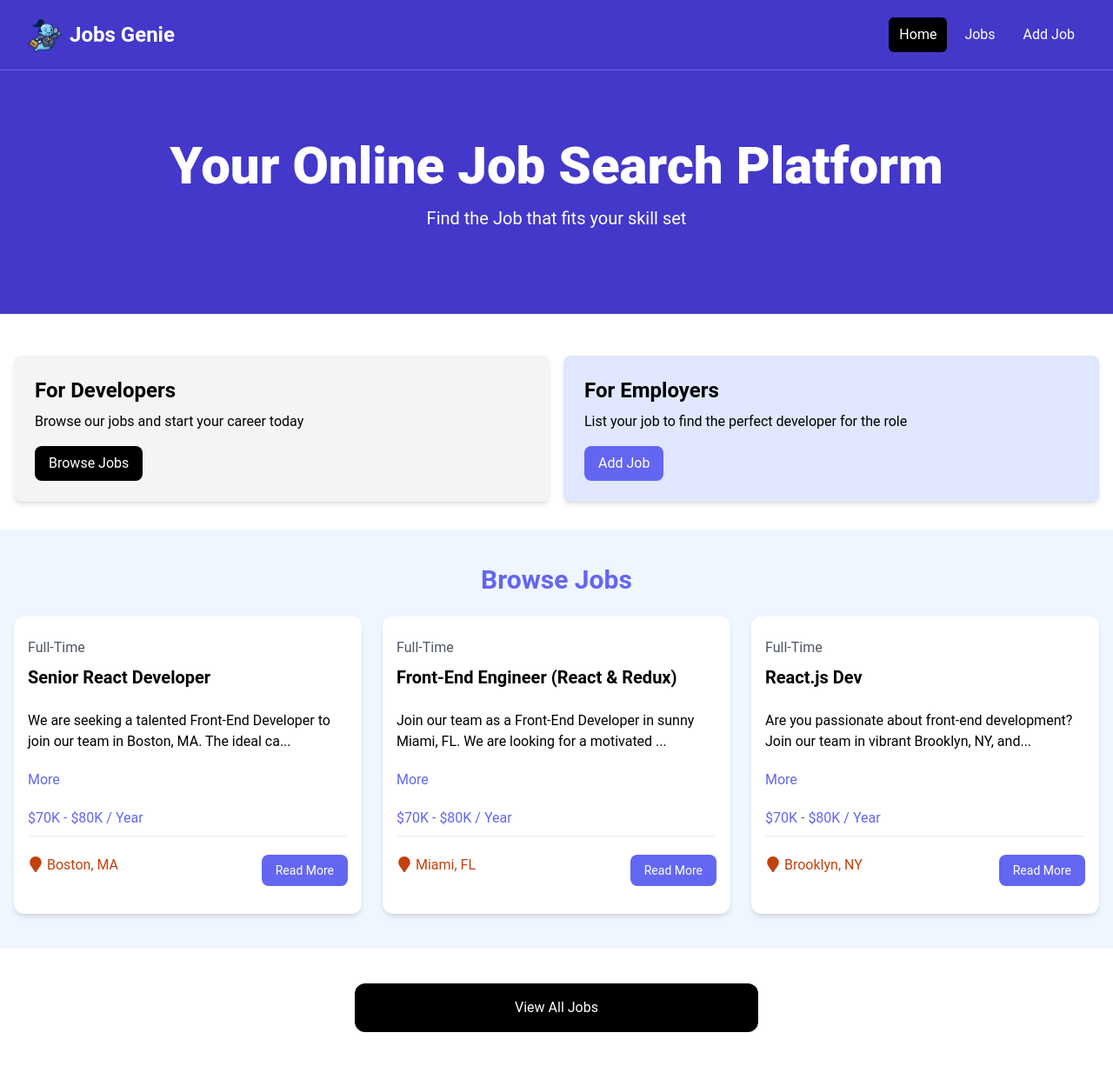
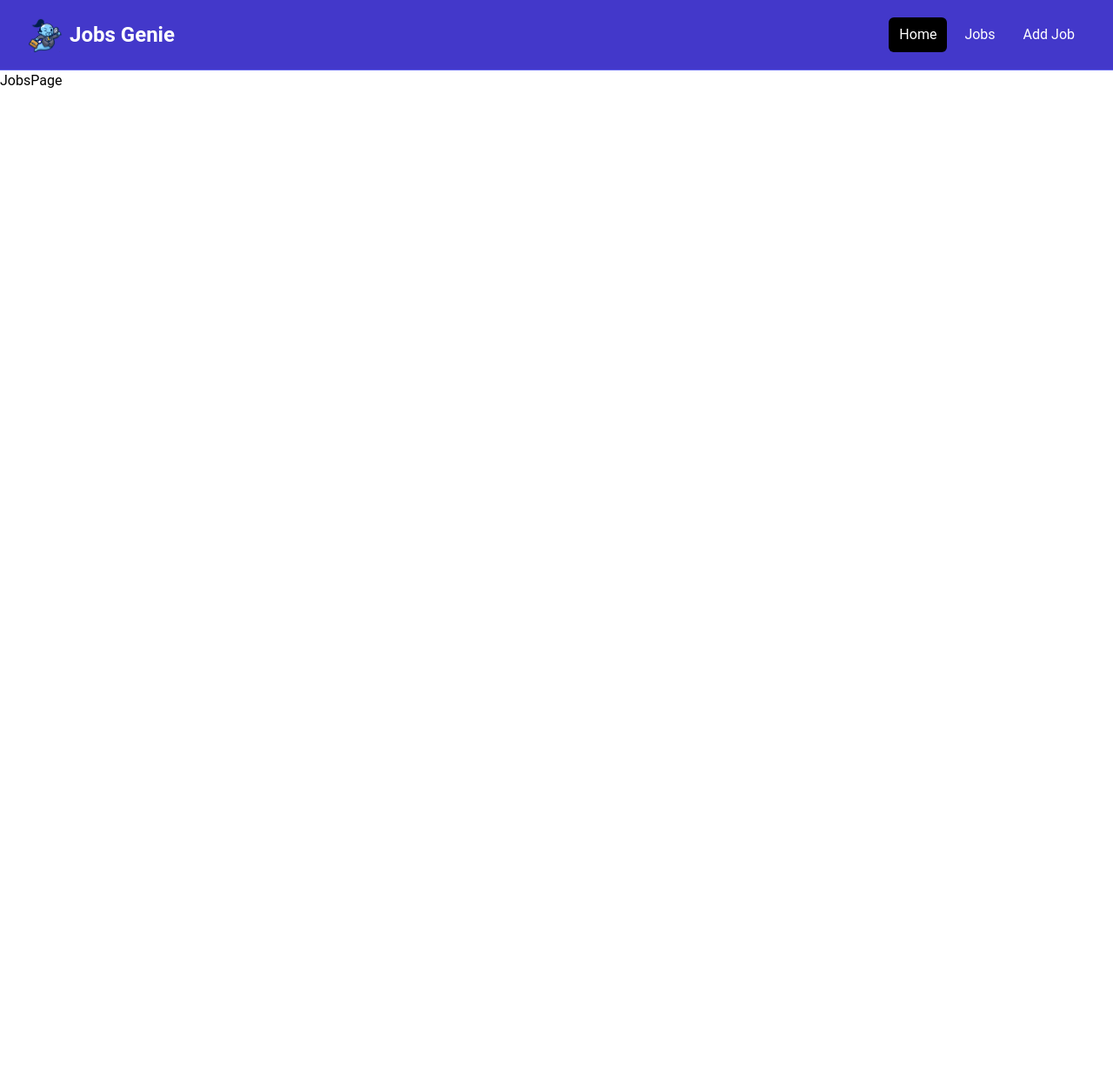
Before and after one commit to shreyash2101/Online-Job-Portal, a React (Vite) app: page /jobs in a window 1280 px wide. Shown: the whole page at 87% size. After the commit the page ends 800 px from the top, so only its background shows below. Built offline with nearby package versions, Linux system fonts and the light colour scheme.

Commit message:
added react router and updated routes for jobs page

```diff
--- a/package.json
+++ b/package.json
@@ -12,7 +12,8 @@
   "dependencies": {
     "react": "^18.2.0",
     "react-dom": "^18.2.0",
-    "react-icons": "^5.1.0"
+    "react-icons": "^5.1.0",
+    "react-router-dom": "^6.22.3"
   },
   "devDependencies": {
     "@types/react": "^18.2.66",
--- a/src/App.jsx
+++ b/src/App.jsx
@@ -1,19 +1,24 @@
-import Navbar from "./components/Navbar";
-import Hero from "./components/Hero";
-import HomeCards from "./components/HomeCards";
-import JobListings from "./components/JobListings";
-import ViewAllJobs from "./components/ViewAllJobs";
+import {
+  Route,
+  createBrowserRouter,
+  createRoutesFromElements,
+  RouterProvider,
+} from "react-router-dom";
+import HomePage from "./pages/HomePage";
+import MainLayout from "./layouts/MainLayout";
+import JobsPage from "./pages/JobsPage";
+
+const router = createBrowserRouter(
+  createRoutesFromElements(
+    <Route path="/" element={<MainLayout />}>
+      <Route index element={<HomePage />} />
+      <Route path="/jobs" element={<JobsPage />} />
+    </Route>
+  )
+);
 
 const App = () => {
-  return (
-    <>
-      <Navbar />
-      <Hero />
-      <HomeCards />
-      <JobListings />
-      <ViewAllJobs />
-    </>
-  );
+  return <RouterProvider router={router} />;
 };
 
 export default App;
--- a/src/components/HomeCards.jsx
+++ b/src/components/HomeCards.jsx
@@ -1,3 +1,4 @@
+import { Link } from "react-router-dom";
 import Card from "./Card";
 
 const HomeCards = () => {
@@ -10,24 +11,24 @@
             <p className="mt-2 mb-4">
               Browse our jobs and start your career today
             </p>
-            <a
-              href="/jobs.html"
+            <Link
+              to="/jobs"
               className="inline-block bg-black text-white rounded-lg px-4 py-2 hover:bg-gray-700"
             >
               Browse Jobs
-            </a>
+            </Link>
           </Card>
           <Card bg="bg-indigo-100">
             <h2 className="text-2xl font-bold">For Employers</h2>
             <p className="mt-2 mb-4">
               List your job to find the perfect developer for the role
             </p>
-            <a
-              href="/add-job.html"
+            <Link
+              to="/add-job"
               className="inline-block bg-indigo-500 text-white rounded-lg px-4 py-2 hover:bg-indigo-600"
             >
               Add Job
-            </a>
+            </Link>
           </Card>
         </div>
       </div>
--- a/src/components/JobListing.jsx
+++ b/src/components/JobListing.jsx
@@ -1,5 +1,6 @@
 import { useState } from "react";
 import { FaMapMarker } from "react-icons/fa";
+import { Link } from "react-router-dom";
 
 const JobListing = ({ job }) => {
   const [showFullDescription, setShowFullDescription] = useState(false);
@@ -36,12 +37,12 @@
             <FaMapMarker className="inline text-lg mb-1 mr-1" />
             {job.location}
           </div>
-          <a
-            href={`/job/${job.id}`}
+          <Link
+            to={`/job/${job.id}`}
             className="h-[36px] bg-indigo-500 hover:bg-indigo-600 text-white px-4 py-2 rounded-lg text-center text-sm"
           >
             Read More
-          </a>
+          </Link>
         </div>
       </div>
     </div>
--- a/src/components/Navbar.jsx
+++ b/src/components/Navbar.jsx
@@ -1,3 +1,4 @@
+import { Link } from "react-router-dom";
 import logo from "../assets/images/logo.png";
 const Navbar = () => {
   return (
@@ -6,35 +7,32 @@
         <div className="flex h-20 items-center justify-between">
           <div className="flex flex-1 items-center justify-center md:items-stretch md:justify-start">
             {/* <!-- Logo --> */}
-            <a
-              className="flex flex-shrink-0 items-center mr-4"
-              href="/index.html"
-            >
+            <Link className="flex flex-shrink-0 items-center mr-4" to="/">
               <img className="h-10 w-auto" src={logo} alt="Jobs Genie" />
               <span className="hidden md:block text-white text-2xl font-bold ml-2">
                 Jobs Genie
               </span>
-            </a>
+            </Link>
             <div className="md:ml-auto">
               <div className="flex space-x-2">
-                <a
-                  href="/index.html"
+                <Link
+                  to="/"
                   className="text-white bg-black hover:bg-gray-900 hover:text-white rounded-md px-3 py-2"
                 >
                   Home
-                </a>
-                <a
-                  href="/jobs.html"
+                </Link>
+                <Link
+                  to="/jobs"
                   className="text-white hover:bg-gray-900 hover:text-white rounded-md px-3 py-2"
                 >
                   Jobs
-                </a>
-                <a
-                  href="/add-job.html"
+                </Link>
+                <Link
+                  to="/add-job"
                   className="text-white hover:bg-gray-900 hover:text-white rounded-md px-3 py-2"
                 >
                   Add Job
-                </a>
+                </Link>
               </div>
             </div>
           </div>
--- a/src/components/ViewAllJobs.jsx
+++ b/src/components/ViewAllJobs.jsx
@@ -1,12 +1,14 @@
+import { Link } from "react-router-dom";
+
 const ViewAllJobs = () => {
   return (
     <section className="m-auto max-w-lg my-10 px-6">
-      <a
-        href="/jobs"
+      <Link
+        to="/jobs"
         className="block bg-black text-white text-center py-4 px-6 rounded-xl hover:bg-gray-700"
       >
         View All Jobs
-      </a>
+      </Link>
     </section>
   );
 };
--- /dev/null
+++ b/src/layouts/MainLayout.jsx
@@ -0,0 +1,13 @@
+import { Outlet } from "react-router-dom";
+import Navbar from "../components/Navbar";
+
+const MainLayout = () => {
+  return (
+    <>
+      <Navbar />
+      <Outlet />
+    </>
+  );
+};
+
+export default MainLayout;
--- /dev/null
+++ b/src/pages/HomePage.jsx
@@ -0,0 +1,17 @@
+import Hero from "../components/Hero";
+import HomeCards from "../components/HomeCards";
+import JobListings from "../components/JobListings";
+import ViewAllJobs from "../components/ViewAllJobs";
+
+const HomePage = () => {
+  return (
+    <>
+      <Hero />
+      <HomeCards />
+      <JobListings />
+      <ViewAllJobs />
+    </>
+  );
+};
+
+export default HomePage;
--- /dev/null
+++ b/src/pages/JobsPage.jsx
@@ -0,0 +1,5 @@
+const JobsPage = () => {
+  return <div>JobsPage</div>;
+};
+
+export default JobsPage;
```
Also changed, not shown: 1 other file (tests, documents, lock files or other folders).
